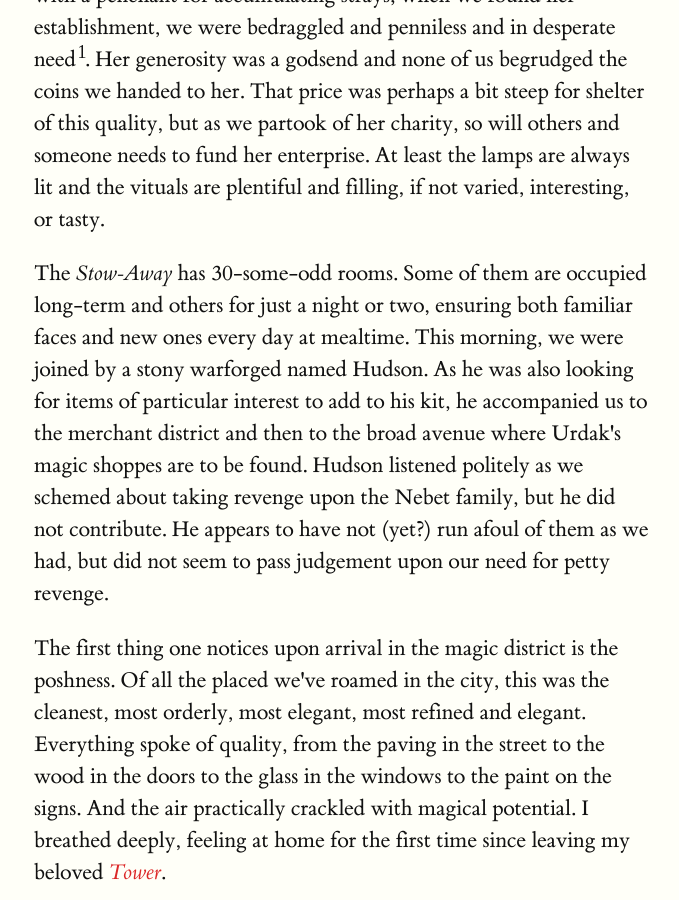
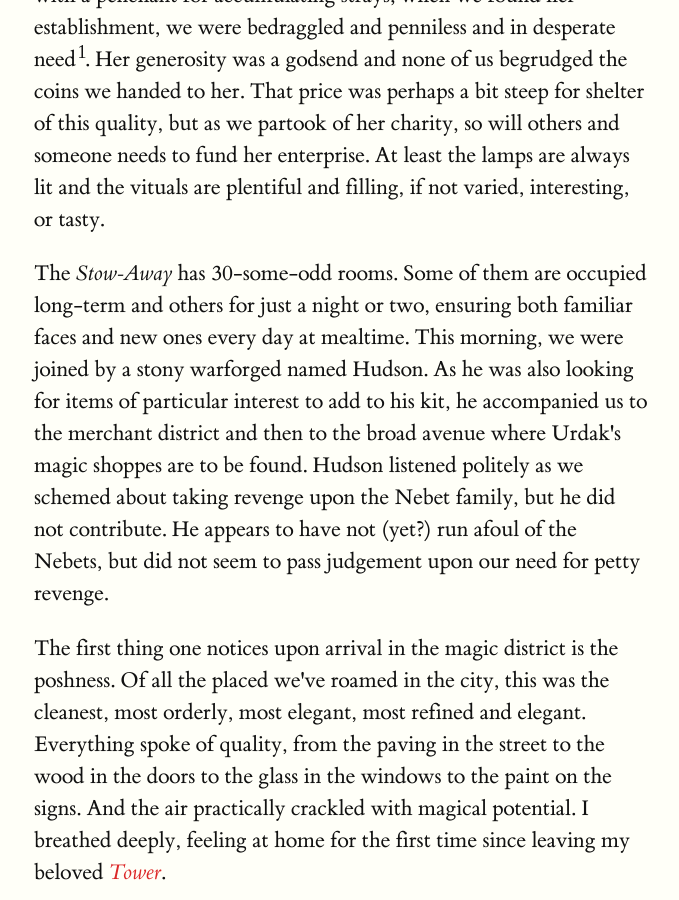
Before and after one commit to jhempy/purrlins-guide-to-anraith, a Jekyll site: the page built from _posts/1574-06-02-shopping-for-bargains.md, in a window 1280 px wide and 900 px high, scrolled down 676 px. Shown: the whole window, without its empty margins (126-805 px from the left). Built offline with Jekyll 4.4.1, drawn with Linux system fonts in a browser that asks for light colours; some of the changed lines change nothing that is shown; some of the changed text lies outside the part shown.

Commit message:
Tweaks to latest journal entry

```diff
--- a/_posts/1574-06-02-shopping-for-bargains.md
+++ b/_posts/1574-06-02-shopping-for-bargains.md
@@ -13,7 +13,7 @@
 </p>
 
 <p>
-    The <em>Stow-Away</em> has 30-some-odd rooms. Some of them are occupied long-term and others for just a night or two, ensuring both familiar faces and new ones every day at mealtime. This morning, we were joined by a stony warforged named Hudson. As he was also looking for items of particular interest to add to his kit, he accompanied us to the merchant district and then to the broad avenue where Urdak's magic shoppes are to be found. Hudson listened politely as we schemed about taking revenge upon the Nebet family, but he did not contribute. He appears to have not (yet?) run afoul of them as we had, but did not seem to pass judgement upon our need for petty revenge.
+    The <em>Stow-Away</em> has 30-some-odd rooms. Some of them are occupied long-term and others for just a night or two, ensuring both familiar faces and new ones every day at mealtime. This morning, we were joined by a stony warforged named Hudson. As he was also looking for items of particular interest to add to his kit, he accompanied us to the merchant district and then to the broad avenue where Urdak's magic shoppes are to be found. Hudson listened politely as we schemed about taking revenge upon the Nebet family, but he did not contribute. He appears to have not (yet?) run afoul of the Nebets, but did not seem to pass judgement upon our need for petty revenge.
 </p>
 
 <p>
@@ -29,7 +29,7 @@
 </p>
 
 <p>
-    Our next stop was an amuletery. Aldritch hoped to find a talisman that would amplify and focus his connection with his god. The proprietor found one such device, and though it was dedicated to a different god than Aldritch worships, we were assured it would function properly for any diety of similar inclination. At 900 gold, however, it was beyond our means. The proprietor was kindly, and suggested<label for="sn-suggestion" class="margin-toggle sidenote-number"></label><input type="checkbox" id="sn-suggestion" class="margin-toggle"/><span class="sidenote">With great reservation, it must be noted.</span> that should our budget preclude patronage of sanctioned magic shoppes, we might try <em>Remi's Secondhand and Discount Magic Item Emporium</em>, the only non-sanctioned magic shoppe permitted in Urdak, which could not fail to notice if we continued down the boulevard. We thanked him for his suggestion and moved along.
+    Our next stop was an amuletery. Aldritch hoped to find a talisman that would amplify and focus his connection with his god. The proprietor found one such device, and though it was dedicated to a different god than Aldritch worships, we were assured it would function properly for any diety of similar inclination. At 900 gold, however, it was beyond our means. The proprietor was kindly, and suggested<label for="sn-suggestion" class="margin-toggle sidenote-number"></label><input type="checkbox" id="sn-suggestion" class="margin-toggle"/><span class="sidenote">With great reservation, it must be noted.</span> that should our budget preclude patronage of sanctioned magic shoppes, we might try <em>Remi's Secondhand and Discount Magic Item Emporium</em>, the only non-sanctioned magic shoppe permitted in Urdak, which we could not fail to notice if we simply continued down the boulevard. We thanked him for his suggestion and moved along.
 </p>
 
 <p>
@@ -53,7 +53,7 @@
 </p>
 
 <p>
-    Finally - and most interestingly - Remi received a very important visitor, the Primus himself, Imhotep Nasir. As we learned in our brief conversation with the Primus, Nasir is a man of similar mind to Remi, and no great friend of the crime families that run his city. The Primus seemed quite glad to see us<label for="sn-justdrake" class="margin-toggle sidenote-number"></label><input type="checkbox" id="sn-justdrake" class="margin-toggle"/><span class="sidenote">Actually, he was quite glad to see Drake, perplexed about Hudson, and unconcerned about the rest of us.</span> and immediately made us an interesting offer: he wanted us to deliver an item to the Nebet family at the upcoming meeting of crime families, two weeks hence.
+    Finally - and most interestingly - Remi received a very important visitor, the Primus himself, Imhotep Nasir. As we learned in our brief conversation with the Primus, Nasir is a man of similar mind to Remi, and no great friend of the crime families that run his city. The Primus seemed quite glad to see us<label for="sn-justdrake" class="margin-toggle sidenote-number"></label><input type="checkbox" id="sn-justdrake" class="margin-toggle"/><span class="sidenote">Actually, he was quite glad to see Drake, perplexed about Hudson, and unconcerned about the rest of us.</span> and immediately made an interesting request: deliver an item to the Nebet family at the upcoming meeting of crime families, two weeks hence.
 </p>
 
 <p>
```
